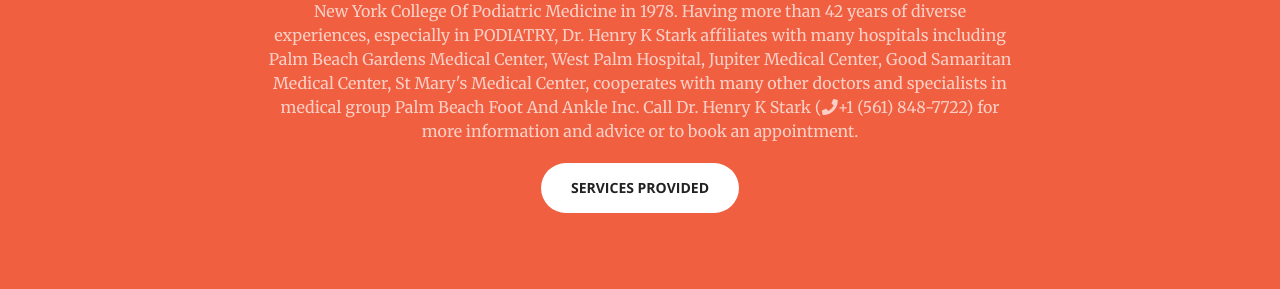
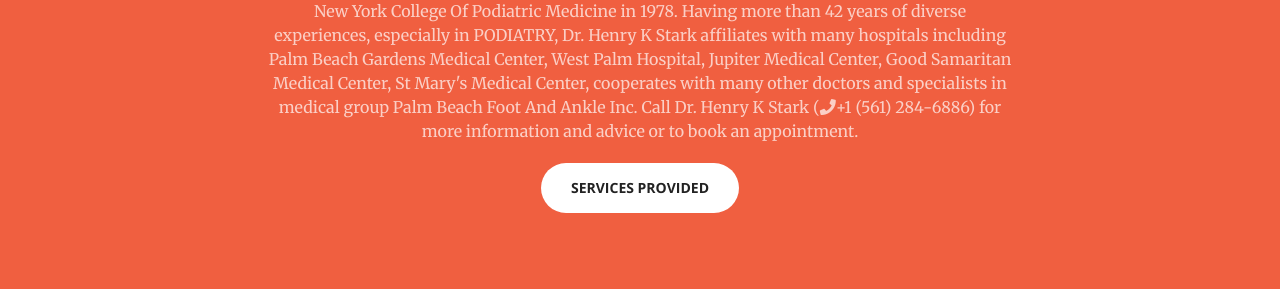
Before and after one commit to hkstarkdpm/lakeparkpodiatry.com, a Jekyll site: the page built from index.html, in a window 1280 px wide and 900 px high, scrolled down 994 px. Shown: the part 163-452 px from the top of the window. Built offline with Jekyll 4.4.1, drawn with Linux system fonts in a browser that asks for light colours; some of the changed text lies outside the part shown.

Commit message:
cahange the phone number

```diff
--- a/_config.yml
+++ b/_config.yml
@@ -5,7 +5,7 @@
 baseurl: "" # the subpath of your site, e.g. /blog/
 url: "" # the base hostname & protocol for your site
 
-phone: +1 (561) 848-7722
+phone: +1 (561) 284-6886
 address:
   name: Lake Park Podiatry
   street: 701 Park Avenue
```
